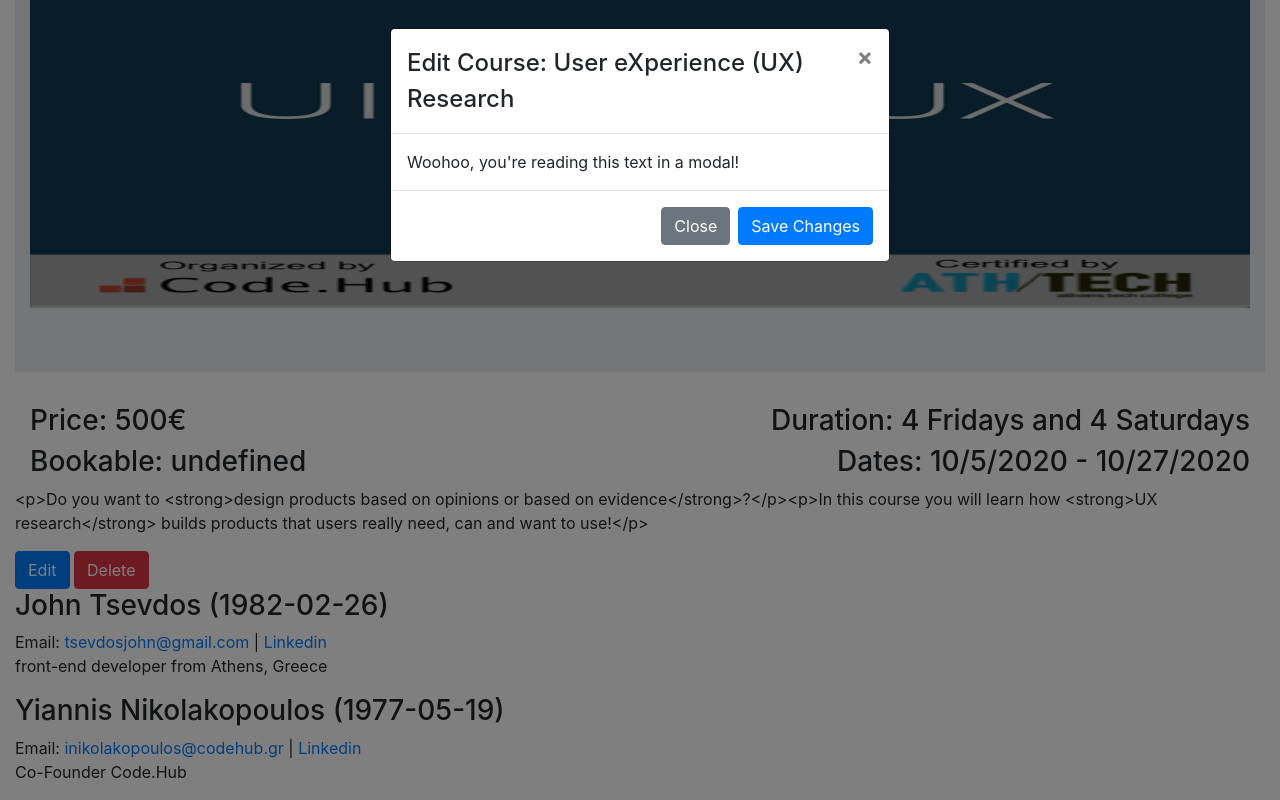
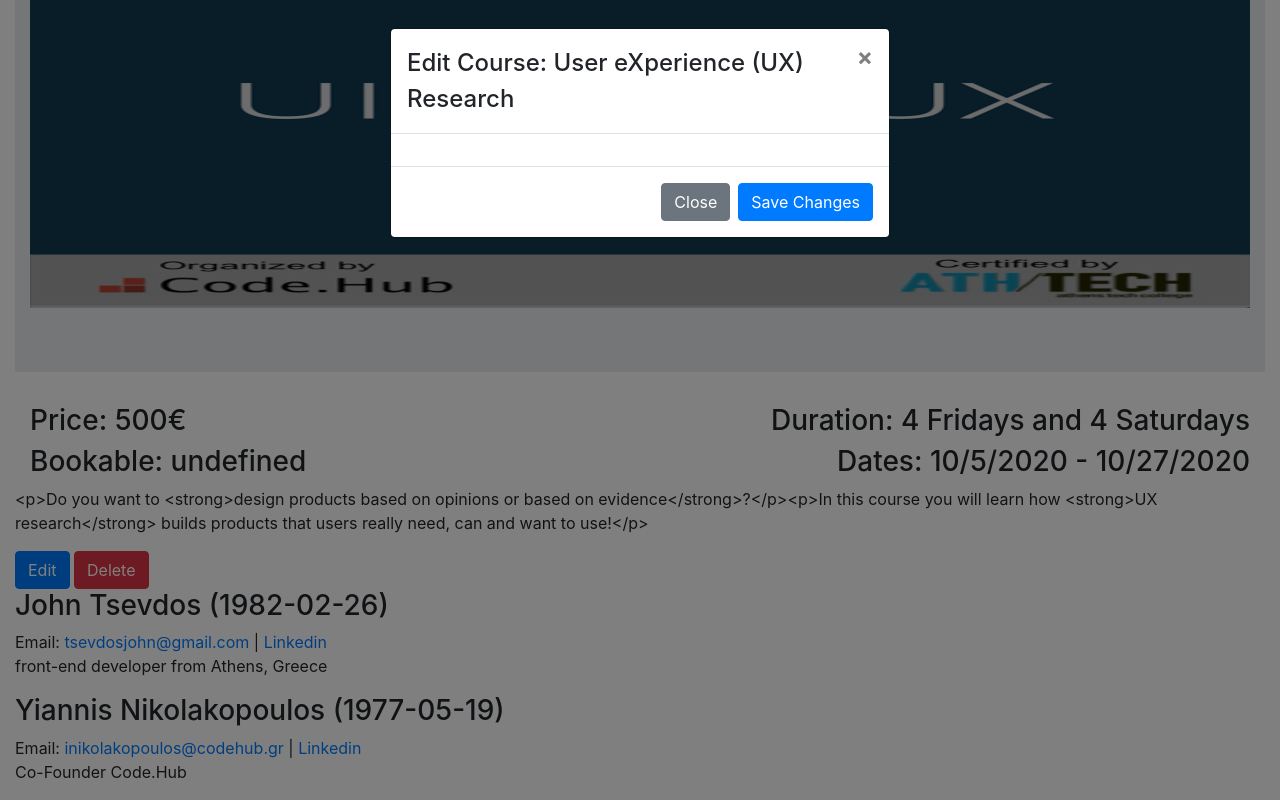
Before and after one commit to kcholevas/prfuture, a React (Create React App) app: page /courses/1 in a window 1280 px wide. Both pictures are taken after a click on the button "Edit". Shown: the part 1114-1914 px from the top of the page. Built offline with nearby package versions, Linux system fonts and the light colour scheme; no server answers.

Commit message:
Update onlycourse.js

```diff
--- a/src/onlycourse.js
+++ b/src/onlycourse.js
@@ -104,11 +104,13 @@ const [item,setItem] = useState([])
         <Button variant="primary" onClick={handleShow}>Edit</Button>{" "}
         <Button variant="danger">Delete</Button>{" "}
 
-        <Modal show={show} onHide={handleClose} animation={false}>
+        <Modal show={show} onHide={handleClose} backdrop="static" animation={false}>
         <Modal.Header closeButton>
           <Modal.Title>{`Edit Course: ${course.title}`}</Modal.Title>
         </Modal.Header>
-        <Modal.Body>Woohoo, you're reading this text in a modal!</Modal.Body>
+        <Modal.Body>
+
+        </Modal.Body>
         <Modal.Footer>
           <Button variant="secondary" onClick={handleClose}>
             Close
```
